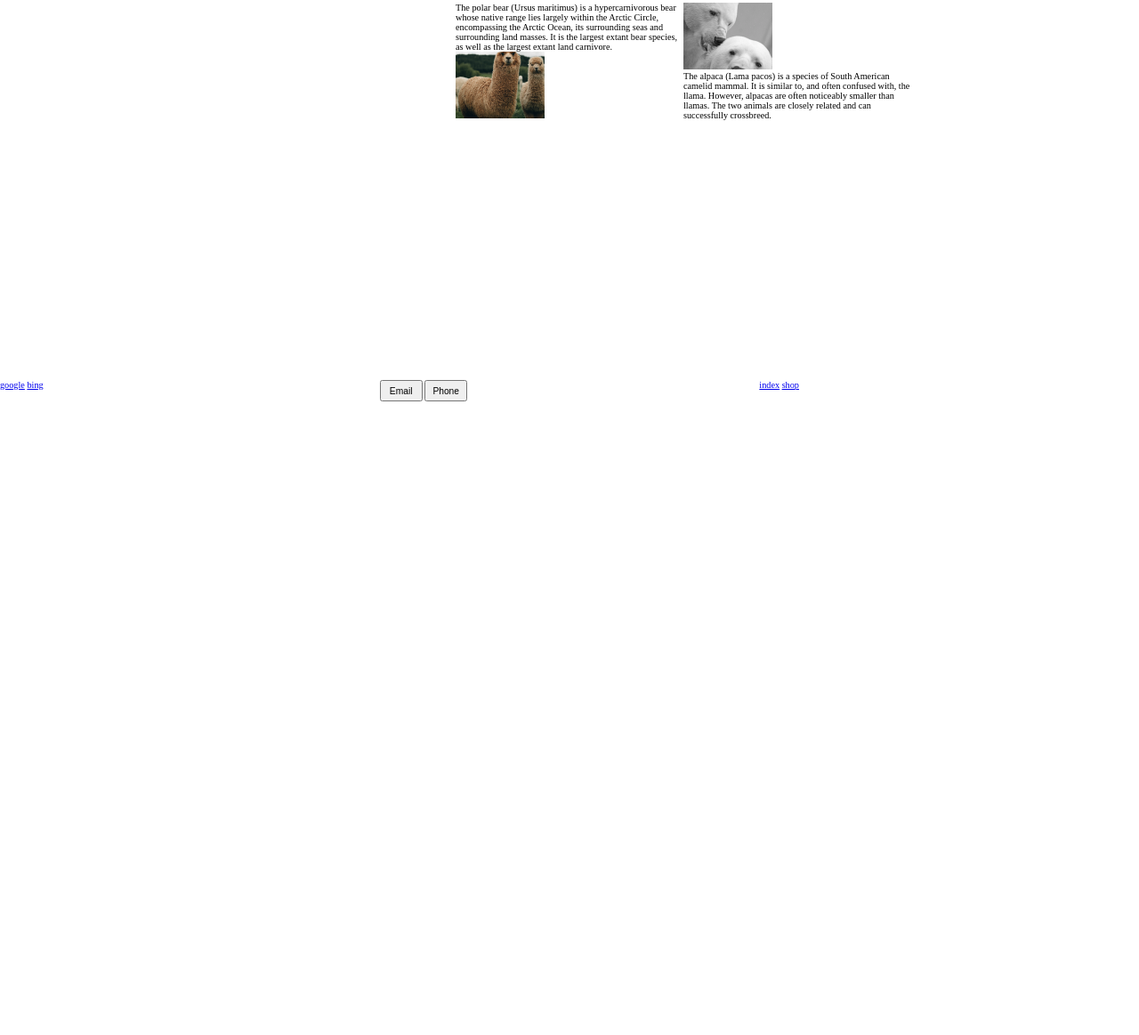
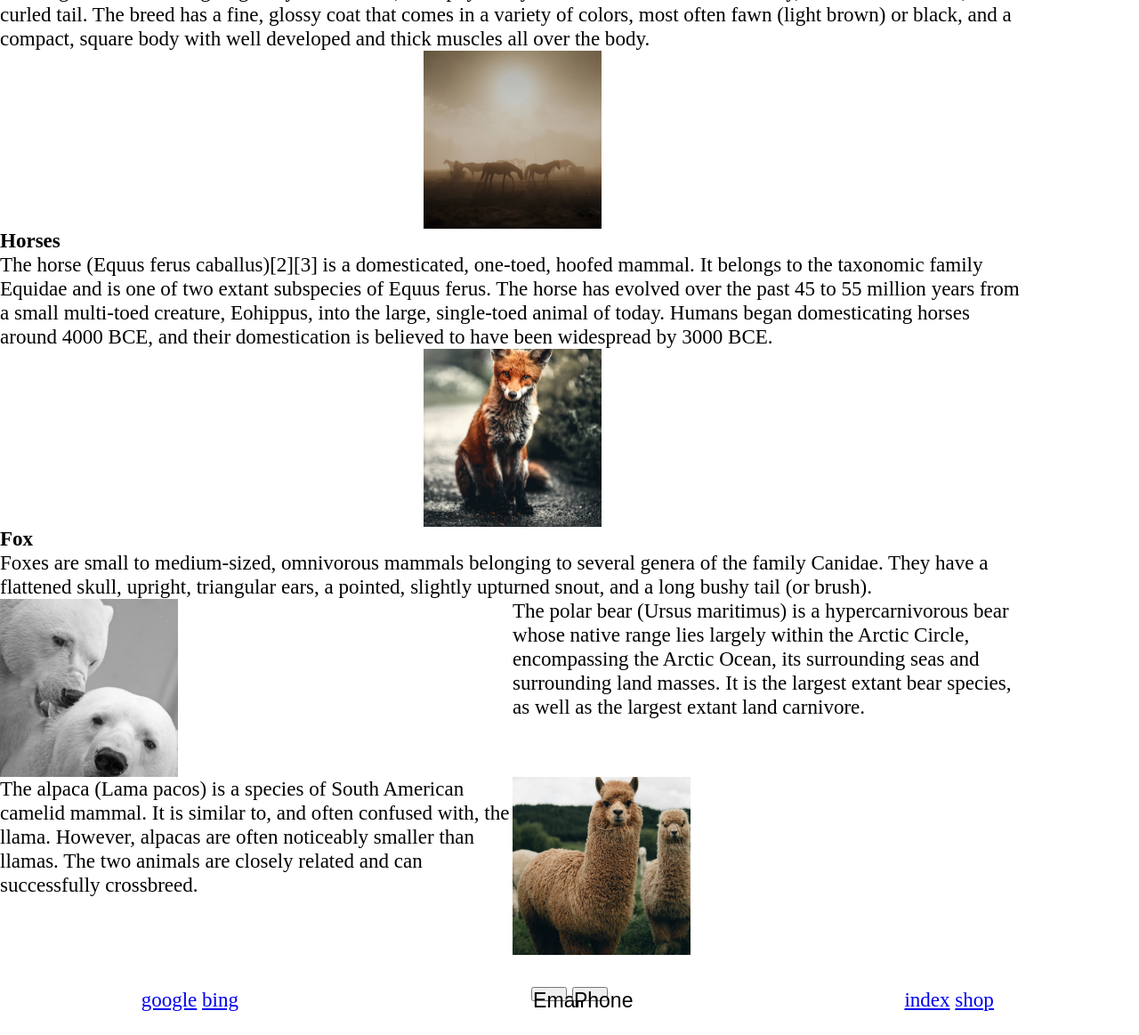
Before and after one commit to Buchholz8/W4C, a plain HTML site: page index.html in a window 1280 px wide. Shown: the part 341-1504 px from the top of the page at 89% size. Before the commit the page ends 820 px from the top, so only its background shows below. Drawn offline with Linux system fonts and the light colour scheme.

Commit message:
finished css

```diff
--- a/css/style.css
+++ b/css/style.css
@@ -24,26 +24,66 @@ header {
 
 main {
     display: grid;
- width: 80%;
+    width: 90%;
     min-height: 80vh;
-    grid-template-columns: repeat(auto-fit, minmax(175px, 1fr));
 }
 #meet_team {
     justify-self: center;
+display: grid;
+place-items: center;
 }
+
 #our_product {
     display: grid;
-    grid-template-columns: repeat(auto-fit, minmax(150px, 1fr));
-place-content: center;
+    grid-template-columns: 1fr 1fr;
+    place-content: center;
+}
+.lower_img {
+    width: 75px;
+    height: 50px;
 }
 footer{
     display: grid;
     min-height: 10vh;
-    grid-template-columns: repeat(auto-fit, minmax(400px, 1fr));
+    grid-template-columns: repeat(auto-fit, minmax(240px, 1fr));
     margin-top: 10px;
     place-content: center;
 }
+nav {
+    place-self: center;
+}
 button {
-    height: 3vh;
-    width: 6vh;
+    height: 2vh;
+    width: 5vh;
 }
+@media screen and (min-width:720px) {
+    #upperparatext{
+        display: grid
+    }
+    *{
+        font-size: 1rem;
+    }
+    img {
+        width: 175px;
+        height: 175px;
+        object-fit: cover;
+    }
+}
+
+@media screen and (min-width:1020px) {
+    #our_product {
+        grid-template-columns: 1fr 1fr;
+    }
+    .lower_img {
+        width: 200px;
+        height: 200px;
+    }
+    *{
+        font-size: 1.2rem;
+    }
+    img {
+        width: 200px;
+        height: 200px;
+        object-fit: cover;
+    }
+}
--- a/index.html
+++ b/index.html
@@ -15,8 +15,9 @@
     </header>
     <main>
         <section id="meet_team">
+            <img src="/images/pug.jpeg" alt="a black pug">
             <article>
-                <img src="/images/pug.jpeg" alt="a black pug">
+
                 <div id="upperparatext">
                     <h1>
                         Pugs
@@ -32,8 +33,9 @@
                     </p>
                 </div>
             </article>
+            <img src="/images/horses.webp" alt="horses in a misty scenery">
             <article>
-                <img src="/images/horses.webp" alt="horses in a misty scenery">
+
                 <div id="upperparatext">
                     <h1>
                         Horses
@@ -50,8 +52,9 @@
                 </div>
 
             </article>
+            <img src="/images/fox.jpeg" alt="fox">
             <article>
-                <img src="/images/fox.jpeg" alt="fox">
+
                 <div id="upperparatext">
                     <h1>
                         Fox
@@ -67,22 +70,26 @@
             </article>
         </section>
         <section id="our_product">
+            <img class="lower_img" src="/images/polar bears.webp" alt="polar bears">
             <article>
-                <p>
+
+                <p class="lower_text">
                     The polar bear (Ursus maritimus) is a hypercarnivorous bear whose native range lies largely within
                     the Arctic Circle, encompassing the Arctic Ocean, its surrounding seas and surrounding land masses.
                     It is the largest extant bear species, as well as the largest extant land carnivore.
                 </p>
-                <img class="lower_img" src="/images/alpacha.jpeg" alt="picture of alpaca">
+
             </article>
+
             <article>
-                <img class="lower_img" src="/images/polar bears.webp" alt="polar bears">
-                <p>
+                 <p class="lower_text">
                     The alpaca (Lama pacos) is a species of South American camelid mammal. It is similar to, and often
                     confused with, the llama. However, alpacas are often noticeably smaller than llamas. The two animals
                     are closely related and can successfully crossbreed.
                 </p>
+
             </article>
+            <img class="lower_img" src="/images/alpacha.jpeg" alt="picture of alpaca">
         </section>
     </main>
     <footer>
```
